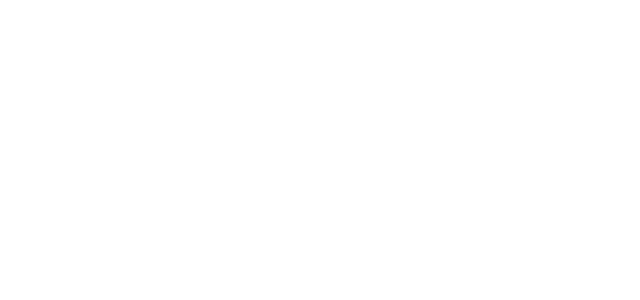
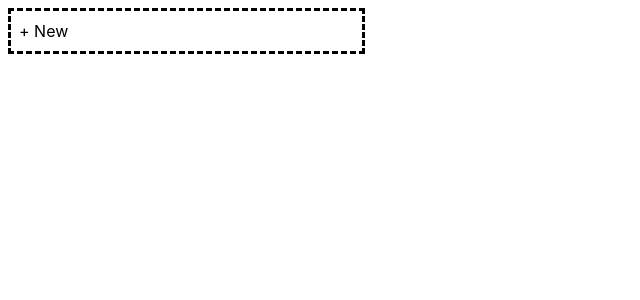
Before and after one commit to kazkriska/todo-v3, a React (Create React App) app: page / in a window 1280 px wide. Shown: the top 300 px of the page, without its empty margins (0-640 px from the left). Built offline with nearby package versions, Linux system fonts and the light colour scheme.

Commit message:
Finalized CreateNewTask and TaskForm

```diff
--- a/src/App.js
+++ b/src/App.js
@@ -1,9 +1,25 @@
-
+import Column from './components/Column';
+import React, { useState } from 'react';
+import CreateNewTask from './components/task/CreateNewTask';
 
 function App() {
+  const [todos, setTodos] = useState([]);
+
+  const taskOptions = {
+    addTodo(todo) {
+      setTodos([...todos, todo]);
+    },
+    deleteTodo(id) {
+      const filteredTodos = todos.filter((todo) => todo.id !== id);
+      setTodos(filteredTodos);
+    },
+  };
+
+  console.log(todos); //for testing, remove later
   return (
-    <div>
-    </div>
+    <Column>
+      <CreateNewTask taskOptions={taskOptions} />
+    </Column>
   );
 }
 
--- a/src/components/Column.js
+++ b/src/components/Column.js
@@ -0,0 +1,11 @@
+import React from 'react'
+
+const Column = ({children}) => {
+  return (
+    <div>
+        {children}
+    </div>
+  )
+}
+
+export default Column
--- a/src/components/task/CreateNewTask.js
+++ b/src/components/task/CreateNewTask.js
@@ -0,0 +1,45 @@
+import React, { useState } from 'react';
+import NewTaskBtn from './NewTaskBtn';
+import TaskForm from './TaskForm';
+import { v4 as uuidv4 } from 'uuid';
+
+
+const CreateNewTask = ({taskOptions: {addTodo}}) => {
+  const [clicked, setClicked] = useState(false);
+  const [input, setInput] = useState('');
+
+  const handleClick = () => {
+    setClicked((state) => !state);
+  };
+
+  const handleSubmit = (e) => {
+    e.preventDefault();
+    const trimmedInput = input.trim();
+    if (trimmedInput) {
+      const todo = {
+        id: uuidv4(),
+        task: input,
+        dateCreated: new Date().toLocaleString(),
+      };
+      addTodo(todo);
+      setInput('');
+      setClicked((state) => !state);
+    }
+  };
+
+  return (
+    <div>
+      {!clicked ? (
+        <NewTaskBtn handleClick={handleClick} />
+      ) : (
+        <TaskForm
+          inputValue={input}
+          handleChange={(e) => setInput(e.target.value)}
+          handleSubmit={handleSubmit}
+        />
+      )}
+    </div>
+  );
+};
+
+export default CreateNewTask;
--- /dev/null
+++ b/src/components/task/NewTaskBtn.js
@@ -0,0 +1,12 @@
+import React from 'react';
+import '../style.css'
+
+const NewTaskBtn = ({handleClick}) => {
+  return (
+    <div className="std-box-component dashed-border" onMouseOver={handleClick}>
+      <p className="text-defaultRegular">+ New</p>
+    </div>
+  );
+};
+
+export default NewTaskBtn;
--- a/src/components/task/TaskForm.js
+++ b/src/components/task/TaskForm.js
@@ -0,0 +1,25 @@
+import React from 'react';
+import '../style.css'
+
+const TaskForm = ({ handleSubmit, inputValue, handleChange }) => {
+  return (
+    <div>
+      <div className="std-box-component solid-border">
+        <form onSubmit={handleSubmit}>
+          <input
+            type="text"
+            name="newTaskInput"
+            id="newTaskInput"
+            value={inputValue}
+            onChange={handleChange}
+            placeholder="Type here..."
+            autoFocus
+          />
+          <button type="submit">Add</button>
+        </form>
+      </div>
+    </div>
+  );
+};
+
+export default TaskForm;
```
Also changed, not shown: src/components/task/TaskContainer.js (added, +11 -0 lines), src/components/task/TaskDisplay.js (+9 -0 lines).
